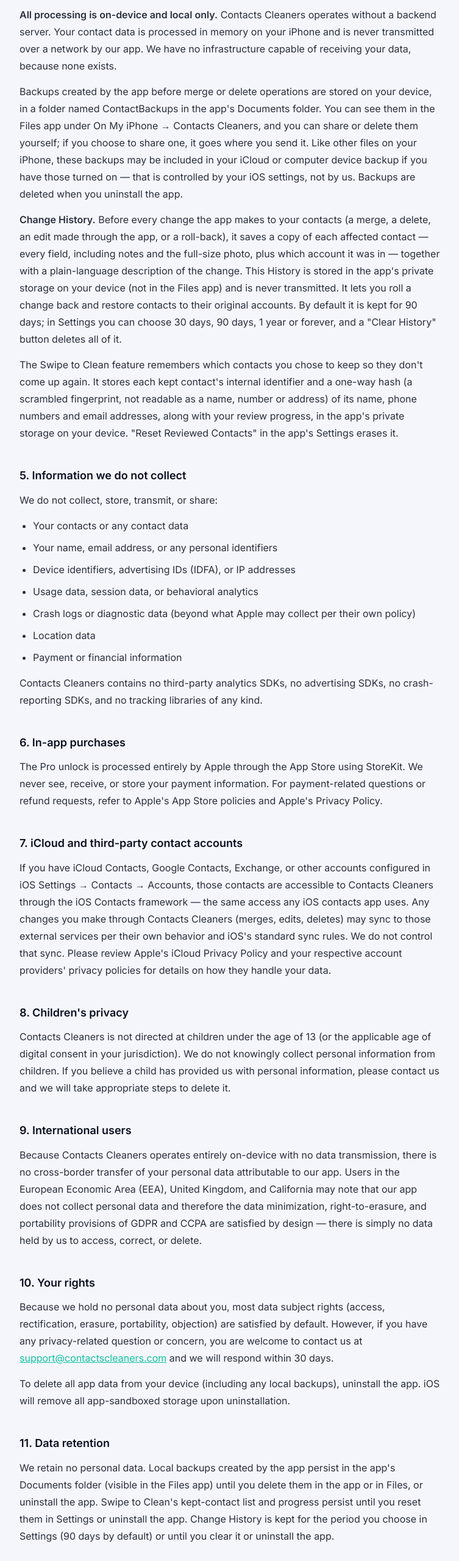
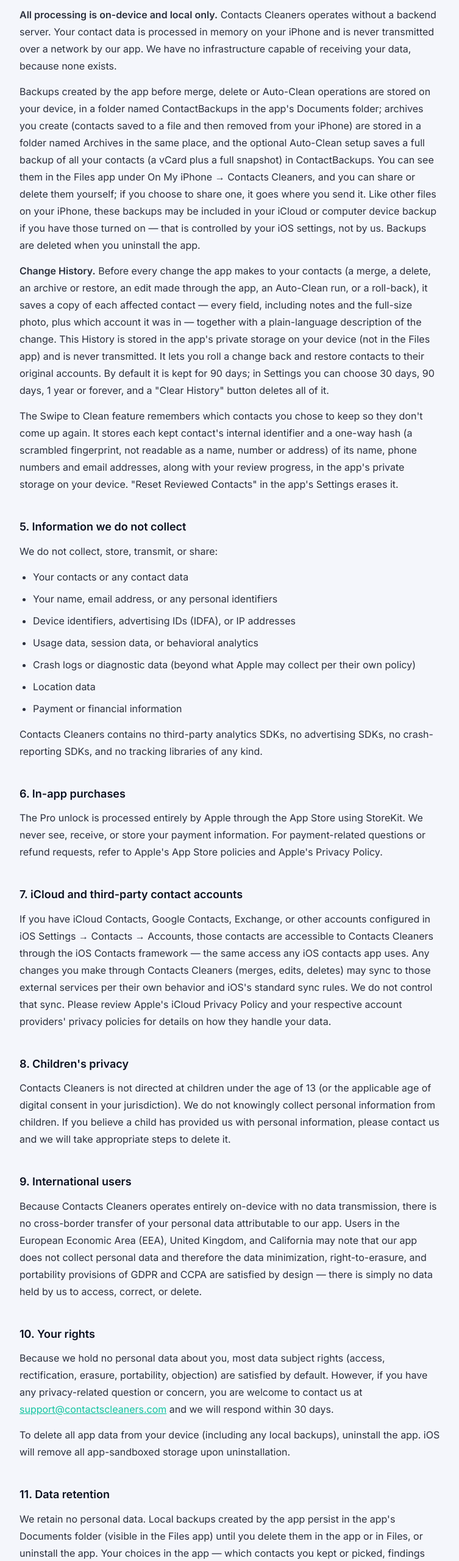
Before and after one commit to biddison101/Contactscleaners, a plain HTML site: page privacy.html in a window 1280 px wide. Shown: the part 1280-3840 px from the top of the page at 61% size, without its empty margins (262-1015 px from the left). Drawn offline with Linux system fonts and the light colour scheme.

Commit message:
Privacy policy and home page: archives, full backups, Auto-Clean consent, History of archive/restore/Auto-Clean runs
Co-Authored-By: Claude Sonnet 5.5 <noreply@anthropic.com>

```diff
--- a/privacy.html
+++ b/privacy.html
@@ -71,8 +71,8 @@ footer a{color:var(--mint);text-decoration:none;margin:0 12px}
 
   <h2>4. How we process your data</h2>
   <p><strong>All processing is on-device and local only.</strong> Contacts Cleaners operates without a backend server. Your contact data is processed in memory on your iPhone and is never transmitted over a network by our app. We have no infrastructure capable of receiving your data, because none exists.</p>
-  <p>Backups created by the app before merge or delete operations are stored on your device, in a folder named ContactBackups in the app's Documents folder. You can see them in the Files app under On My iPhone → Contacts Cleaners, and you can share or delete them yourself; if you choose to share one, it goes where you send it. Like other files on your iPhone, these backups may be included in your iCloud or computer device backup if you have those turned on — that is controlled by your iOS settings, not by us. Backups are deleted when you uninstall the app.</p>
-  <p><strong>Change History.</strong> Before every change the app makes to your contacts (a merge, a delete, an edit made through the app, or a roll-back), it saves a copy of each affected contact — every field, including notes and the full-size photo, plus which account it was in — together with a plain-language description of the change. This History is stored in the app's private storage on your device (not in the Files app) and is never transmitted. It lets you roll a change back and restore contacts to their original accounts. By default it is kept for 90 days; in Settings you can choose 30 days, 90 days, 1 year or forever, and a "Clear History" button deletes all of it.</p>
+  <p>Backups created by the app before merge, delete or Auto-Clean operations are stored on your device, in a folder named ContactBackups in the app's Documents folder; archives you create (contacts saved to a file and then removed from your iPhone) are stored in a folder named Archives in the same place, and the optional Auto-Clean setup saves a full backup of all your contacts (a vCard plus a full snapshot) in ContactBackups. You can see them in the Files app under On My iPhone → Contacts Cleaners, and you can share or delete them yourself; if you choose to share one, it goes where you send it. Like other files on your iPhone, these backups may be included in your iCloud or computer device backup if you have those turned on — that is controlled by your iOS settings, not by us. Backups are deleted when you uninstall the app.</p>
+  <p><strong>Change History.</strong> Before every change the app makes to your contacts (a merge, a delete, an archive or restore, an edit made through the app, an Auto-Clean run, or a roll-back), it saves a copy of each affected contact — every field, including notes and the full-size photo, plus which account it was in — together with a plain-language description of the change. This History is stored in the app's private storage on your device (not in the Files app) and is never transmitted. It lets you roll a change back and restore contacts to their original accounts. By default it is kept for 90 days; in Settings you can choose 30 days, 90 days, 1 year or forever, and a "Clear History" button deletes all of it.</p>
   <p>The Swipe to Clean feature remembers which contacts you chose to keep so they don't come up again. It stores each kept contact's internal identifier and a one-way hash (a scrambled fingerprint, not readable as a name, number or address) of its name, phone numbers and email addresses, along with your review progress, in the app's private storage on your device. "Reset Reviewed Contacts" in the app's Settings erases it.</p>
 
   <h2>5. Information we do not collect</h2>
@@ -105,7 +105,7 @@ footer a{color:var(--mint);text-decoration:none;margin:0 12px}
   <p>To delete all app data from your device (including any local backups), uninstall the app. iOS will remove all app-sandboxed storage upon uninstallation.</p>
 
   <h2>11. Data retention</h2>
-  <p>We retain no personal data. Local backups created by the app persist in the app's Documents folder (visible in the Files app) until you delete them in the app or in Files, or uninstall the app. Swipe to Clean's kept-contact list and progress persist until you reset them in Settings or uninstall the app. Change History is kept for the period you choose in Settings (90 days by default) or until you clear it or uninstall the app.</p>
+  <p>We retain no personal data. Local backups created by the app persist in the app's Documents folder (visible in the Files app) until you delete them in the app or in Files, or uninstall the app. Your choices in the app — which contacts you kept or picked, findings you left as is, and, if you use Auto-Clean, whether it is on or paused and the date and app version of your consent — are stored in the app's private storage on your device and never transmitted. Archives and full backups persist in the Documents folder until you delete them. Swipe to Clean's kept-contact list and progress persist until you reset them in Settings or uninstall the app. Change History is kept for the period you choose in Settings (90 days by default) or until you clear it or uninstall the app.</p>
 
   <h2>12. Security</h2>
   <p>Because we do not transmit or store your data on any server, traditional server-side security risks do not apply. Your contact data remains on your device, protected by iOS's built-in encryption and access controls. Backup files are visible to you in the Files app; if you move or share one outside the app, protecting it is up to you.</p>
```
Also changed, not shown: index.html (+1 -1 lines).
